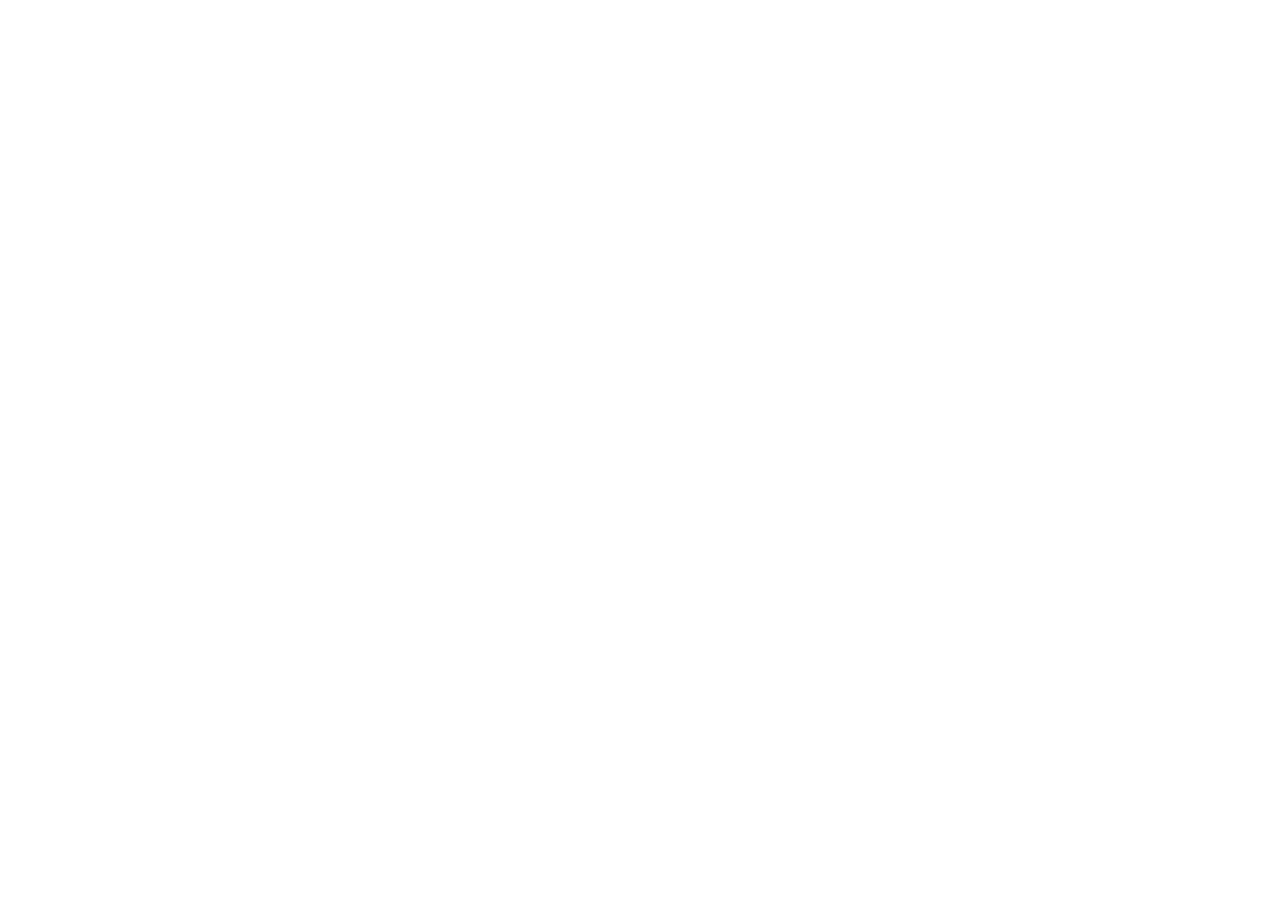
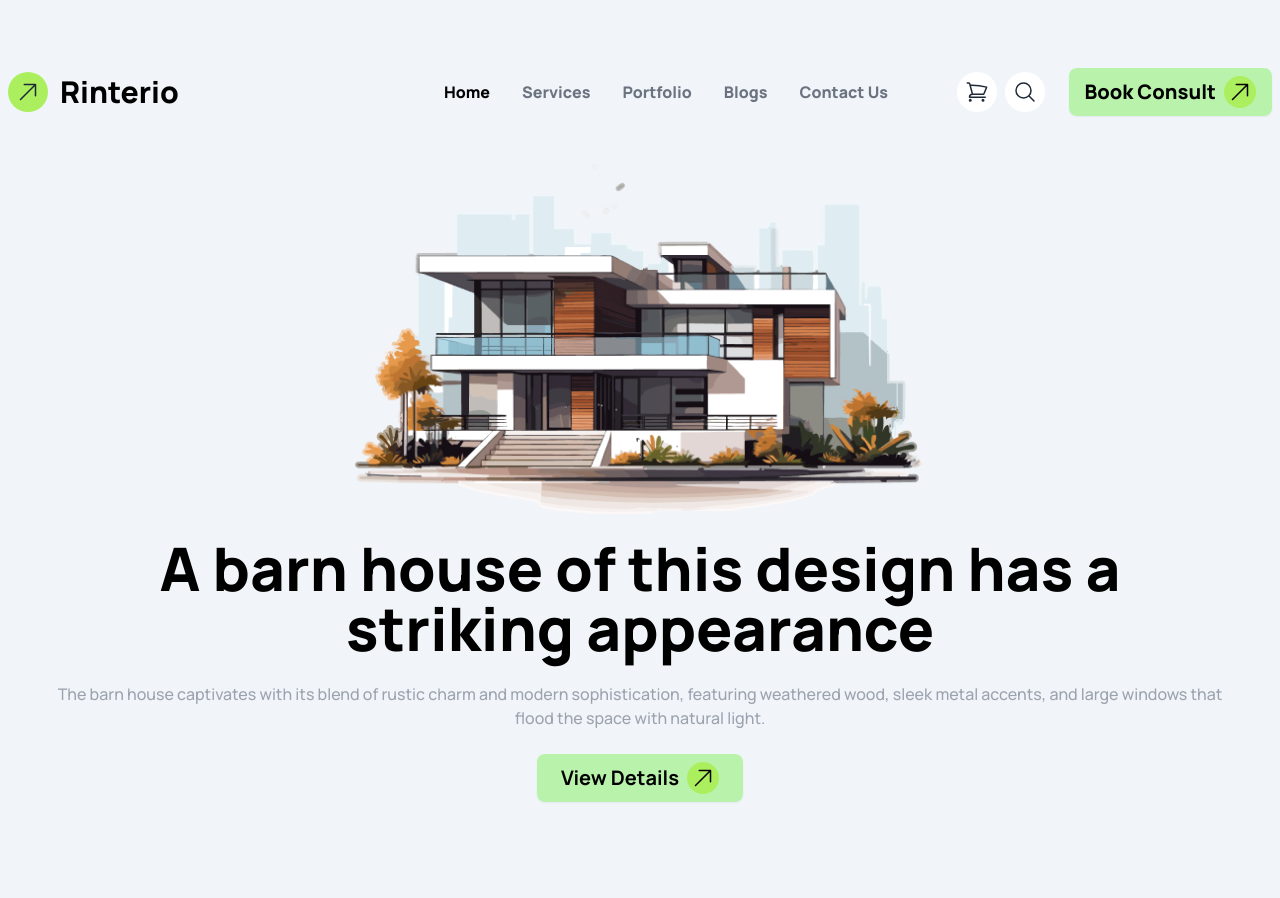
Before and after one commit to zidan71/Assignment-03, a plain HTML site: page index.html in a window 1280 px wide. Before the commit the page ends 800 px from the top, so only its background shows below. Drawn offline with nearby package versions, Linux system fonts and the light colour scheme.

Commit message:
header done

```diff
--- a/index.html
+++ b/index.html
@@ -5,19 +5,120 @@
     <meta name="viewport" content="width=device-width, initial-scale=1.0">
     <title>Rent House</title>
     <!-- tailwind and daisy -->
-    <link href="https://cdn.jsdelivr.net/npm/daisyui@4.12.13/dist/full.min.css" rel="stylesheet" type="text/css" />
-    <script src="https://cdn.tailwindcss.com"></script>
+
     <!-- font -->
      <style>
         @import url('https://fonts.googleapis.com/css2?family=Manrope:wght@200..800&display=swap');
         body{
             font-family: "Manrope", sans-serif;
+
         }
+
+
      </style>
+     <link href="https://cdn.jsdelivr.net/npm/daisyui@4.12.13/dist/full.min.css" rel="stylesheet" type="text/css" />
+     <script src="https://cdn.tailwindcss.com"></script>
 </head>
 <body>
-        <header>
-            <nav></nav>
+        <header class="bg-slate-100  ">
+            <nav class="max-w-[1440px] mx-auto pt-14">
+                <div class="navbar w-full">
+
+                    <div class="bg-[#ABEF5F] p-2 rounded-full mr-3">
+                        <svg xmlns="http://www.w3.org/2000/svg" fill="black" viewBox="0 0 24 24" stroke-width="1.5" stroke="currentColor" class="size-6 ">
+                            <path stroke-linecap="round" stroke-linejoin="round" d="m4.5 19.5 15-15m0 0H8.25m11.25 0v11.25" />
+                          </svg>
+
+                    </div>
+
+                  <div class="navbar-start">
+                    <h1 class="text-3xl font-black text-black">Rinterio</h1>
+                  </div>
+                  <div class="navbar-center hidden lg:flex">
+                    <ul class="menu menu-horizontal px-1 text-base font-extrabold text-gray-500">
+                      <li class="text-black"><a>Home</a></li>
+                      <li><a>Services</a></li>
+                      <li><a>Portfolio</a></li>
+                      <li><a>Blogs</a></li>
+                      <li><a>Contact Us</a></li>
+                    </ul>
+                  </div>
+
+
+
+
+
+                  <div class="navbar-end">
+
+                    <div class="flex gap-2 mr-6">
+                        <div class=" hidden lg:flex bg-white p-2 rounded-full">
+                            <svg xmlns="http://www.w3.org/2000/svg" fill="none" viewBox="0 0 24 24" stroke-width="1.5" stroke="currentColor" class="size-6">
+      <path stroke-linecap="round" stroke-linejoin="round" d="M2.25 3h1.386c.51 0 .955.343 1.087.835l.383 1.437M7.5 14.25a3 3 0 0 0-3 3h15.75m-12.75-3h11.218c1.121-2.3 2.1-4.684 2.924-7.138a60.114 60.114 0 0 0-16.536-1.84M7.5 14.25 5.106 5.272M6 20.25a.75.75 0 1 1-1.5 0 .75.75 0 0 1 1.5 0Zm12.75 0a.75.75 0 1 1-1.5 0 .75.75 0 0 1 1.5 0Z" />
+    </svg>
+
+
+                          </div>
+
+                        <div class=" hidden lg:flex bg-white p-2 rounded-full">
+                            <svg xmlns="http://www.w3.org/2000/svg" fill="none" viewBox="0 0 24 24" stroke-width="1.5" stroke="currentColor" class="size-6">
+                                <path stroke-linecap="round" stroke-linejoin="round" d="m21 21-5.197-5.197m0 0A7.5 7.5 0 1 0 5.196 5.196a7.5 7.5 0 0 0 10.607 10.607Z" />
+                              </svg>
+
+                          </div>
+                    </div>
+
+                    <button class="btn hidden lg:flex md:flex bg-[#80EF5F80] border-none text-black font-extrabold text-xl ">Book Consult
+                        <div class="bg-[#ABEF5F] p-1 rounded-full ">
+                            <svg xmlns="http://www.w3.org/2000/svg" fill="black" viewBox="0 0 24 24" stroke-width="1.5" stroke="currentColor" class="size-6 ">
+                                <path stroke-linecap="round" stroke-linejoin="round" d="m4.5 19.5 15-15m0 0H8.25m11.25 0v11.25" />
+                              </svg>
+
+                        </div>
+                    </button>
+
+                    <div class="dropdown lg:hidden">
+                      <div tabindex="0" role="button" class="btn btn-ghost">
+                        <svg
+                          xmlns="http://www.w3.org/2000/svg"
+                          class="h-5 w-5"
+                          fill="none"
+                          viewBox="0 0 24 24"
+                          stroke="currentColor">
+                          <path
+                            stroke-linecap="round"
+                            stroke-linejoin="round"
+                            stroke-width="2"
+                            d="M4 6h16M4 12h8m-8 6h16" />
+                        </svg>
+
+                      </div>
+
+                    </div>
+
+                  </div>
+
+                </div>
+              </nav>
+
+              <!-- banner -->
+               <div class="max-w-[1170px] mx-auto mt-9 text-center">
+               <div class="flex justify-center">
+                <img class="" src="assets/banner.png" alt="">
+               </div><br>
+                <h1 class="font-extrabold text-6xl text-black">A barn house of this design has a striking appearance</h1><br>
+                <p class="font-medium text-base text-gray-400">The barn house captivates with its blend of rustic charm and modern sophistication, featuring weathered wood, sleek metal accents, and large windows that flood the space with natural light.</p><br>
+
+              <div class="flex justify-center pb-24">
+                <button class="btn text-black font-bold text-xl border-none w-full lg:w-[206px]  bg-[#80EF5F80] flex justify-center ">View Details
+                    <div class="bg-[#ABEF5F] p-1 rounded-full ">
+                        <svg xmlns="http://www.w3.org/2000/svg" fill="black" viewBox="0 0 24 24" stroke-width="1.5" stroke="currentColor" class="size-6 ">
+                            <path stroke-linecap="round" stroke-linejoin="round" d="m4.5 19.5 15-15m0 0H8.25m11.25 0v11.25" />
+                          </svg>
+
+                    </div>
+                </button>
+              </div>
+               </div>
         </header>
         <main>
 
--- a/tailwind.config.js
+++ b/tailwind.config.js
@@ -4,5 +4,8 @@ module.exports = {
     theme: {
       extend: {},
     },
+    colors: {
+        'white-transparent': '#FFFFFF00',
+      },
     plugins: [],
   }
```
